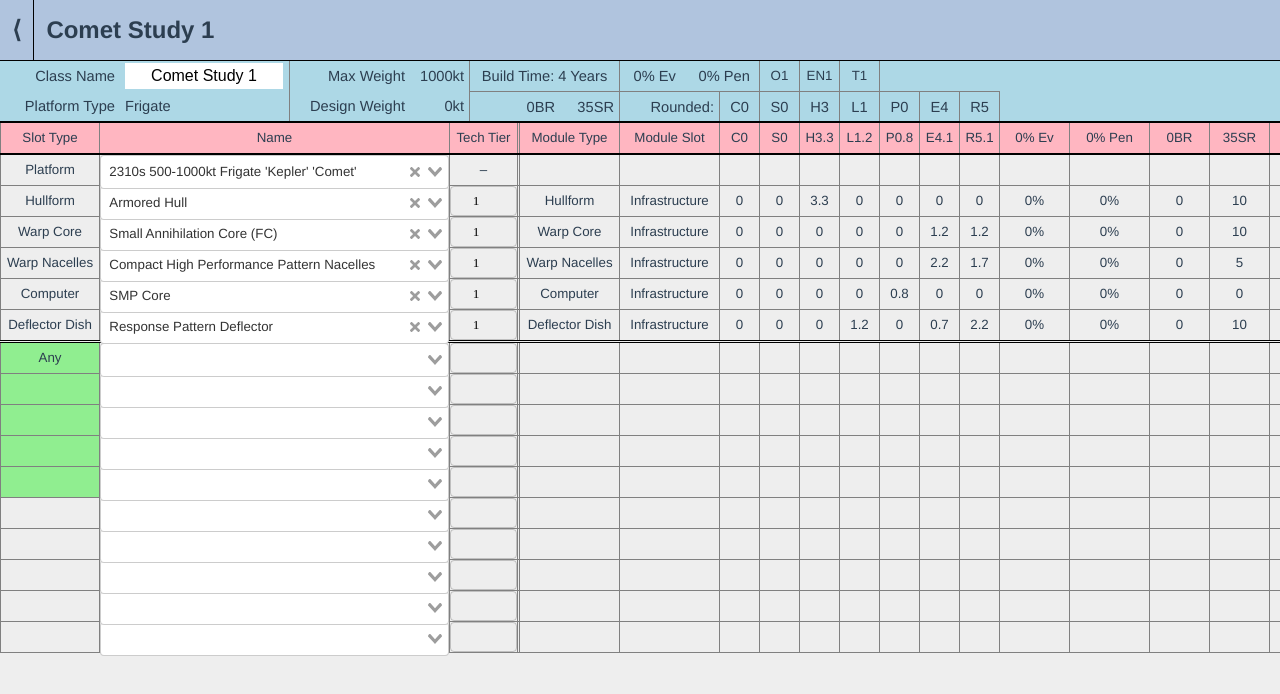
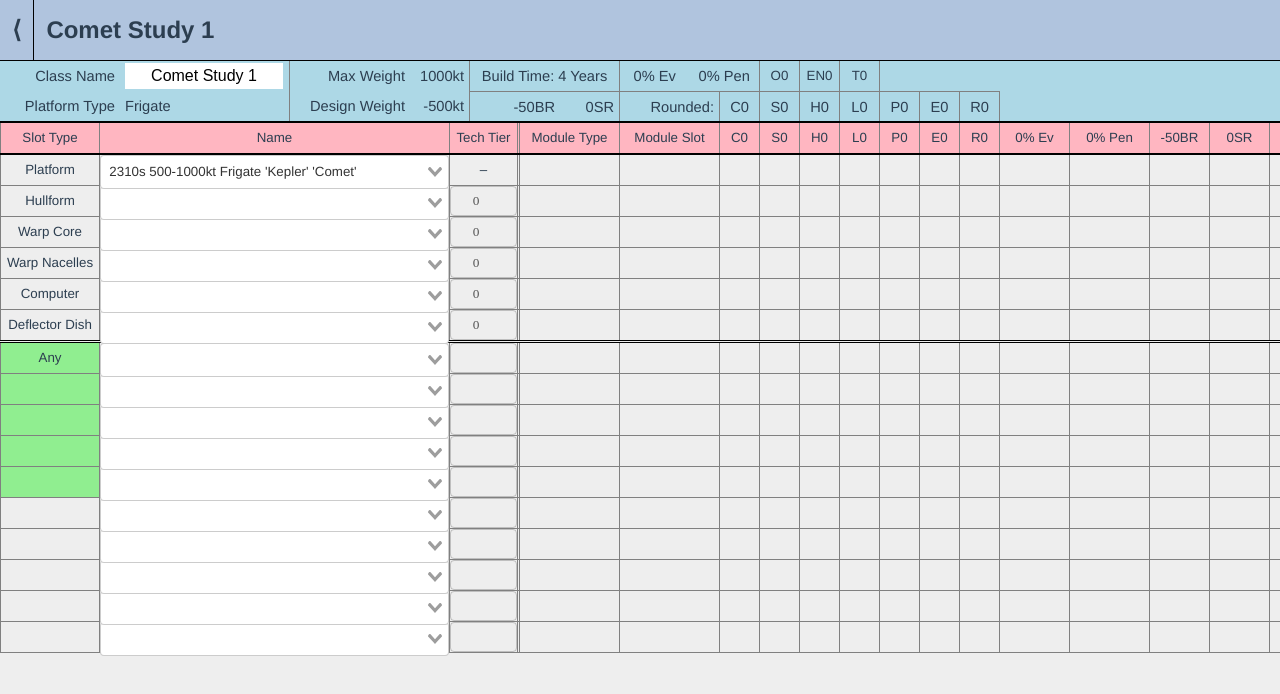
Before and after one commit to OnAGravitasHunt/ship-designer-new, a Vue app: page /create in a window 1280 px wide. Shown: the top 694 px of the page. Built offline with nearby package versions, Linux system fonts and the light colour scheme.

Commit message:
prevent overwrite when changing platform, allow when clearing design

```diff
--- a/src/App.vue
+++ b/src/App.vue
@@ -13,7 +13,10 @@
 <script>
 export default {
   mounted () {
-    this.$store.dispatch('setPlatform', this.$store.state.design.platform)
+    this.$store.dispatch('setPlatform', {
+      name: this.$store.state.design.platform,
+      overwrite: true
+    })
   }
 }
 </script>
--- a/src/components/design/DesignPageHeader.vue
+++ b/src/components/design/DesignPageHeader.vue
@@ -1,6 +1,6 @@
 <template>
   <div class="page-header">
-    <div class="header-item" style="border-right: 1px solid black;" @click="saveDesign">
+    <div class="header-item back-button" @click="saveDesign">
       &lang;
     </div>
     <div class="header-item">
@@ -25,8 +25,10 @@ export default {
         stats: this.$store.getters.totalStats,
         design
       }
+      // TODO: account for editing a design
       this.$store.commit('addDesign', savedDesign)
       this.$router.push('/')
+      this.$store.dispatch('clearDesign')
     }
   }
 }
@@ -45,4 +47,8 @@ export default {
   display: inline-block;
   padding: 0 12px;
 }
+.back-button {
+  border-right: 1px solid black;
+  cursor: pointer;
+}
 </style>
--- a/src/components/design/DesignTable.vue
+++ b/src/components/design/DesignTable.vue
@@ -58,7 +58,7 @@ export default {
 .design-table-body {
   flex: 1 1 auto;
   overflow-y: auto;
-  padding-bottom: 100px;
+  padding-bottom: 380px;
   overflow-x: hidden;
   width: 100vw;
   min-width: 1390px;
--- a/src/components/design/DesignTablePlatformRow.vue
+++ b/src/components/design/DesignTablePlatformRow.vue
@@ -9,6 +9,7 @@
       <v-select
         class="module-selector"
         v-model="moduleName"
+        :clearable="false"
         :options="[...permittedPlatforms.map(m => m.name)]"
       />
     </div>
@@ -30,8 +31,8 @@ export default {
       get () {
         return this.$store.state.design.platform
       },
-      set (val) {
-        this.$store.dispatch('setPlatform', val)
+      set (name) {
+        this.$store.dispatch('setPlatform', { name })
       }
     },
     permittedPlatforms () {
--- a/src/components/designList/DesignList.vue
+++ b/src/components/designList/DesignList.vue
@@ -75,6 +75,7 @@ export default {
 .design-list-table {
   text-align: center;
   overflow: auto;
+  /* min-width: 900px; */
   padding-bottom: 30px;
 }
 .list-row {
@@ -100,6 +101,7 @@ export default {
 .table-body {
   max-height: 250px;
   overflow-y: auto;
+  min-width: 900px;
   border-bottom: 2px solid black;
   font-size: 11pt;
 }
--- a/src/components/designList/ShipDesign.vue
+++ b/src/components/designList/ShipDesign.vue
@@ -6,7 +6,9 @@
     <div class="table-cell">{{shipStats}}</div>
     <div class="table-cell">{{crewing}}</div>
     <div class="table-cell">{{resources}}</div>
-    <div class="table-cell"></div>
+    <div class="table-cell">
+      <div class="edit-button">Edit</div>
+    </div>
   </div>
 </template>
 
@@ -85,4 +87,12 @@ export default {
 .table-cell:last-child {
   border-right: 1px solid black;
 }
+.edit-button {
+  background-color: lightgrey;
+  border-radius: 10px;
+  height: 28px;
+  line-height: 28px;
+  margin: 2px;
+  cursor: pointer;
+}
 </style>
--- a/src/store/design.js
+++ b/src/store/design.js
@@ -6,33 +6,7 @@ export default {
     className: 'Comet Study 1',
     platformGrade: 1, // should be looked up based on platform
     platform: "2310s 500-1000kt Frigate 'Kepler' 'Comet'",
-    slots: [
-      {
-        module: 'Armored Hull',
-        techTier: 1,
-        required: true
-      },
-      {
-        module: 'Small Annihilation Core (FC)',
-        techTier: 1,
-        required: true
-      },
-      {
-        module: 'Compact High Performance Pattern Nacelles',
-        techTier: 1,
-        required: true
-      },
-      {
-        module: 'SMP Core',
-        techTier: 1,
-        required: true
-      },
-      {
-        module: 'Response Pattern Deflector',
-        techTier: 1,
-        required: true
-      }
-    ]
+    slots: []
   },
   getters: {
     totalStats (state, getters, rootState) {
@@ -80,7 +54,7 @@ export default {
     }
   },
   actions: {
-    setPlatform ({ commit, rootState, rootGetters }, name) {
+    setPlatform ({ commit, state, rootState, rootGetters }, { name, overwrite = false }) {
       let platformData = rootState.library.platforms.filter(p => p.name === name)[0]
       let reqSlots = platformData.slotsMin
       let optSlots = platformData.slotsMax - reqSlots
@@ -89,9 +63,19 @@ export default {
         ...new Array(reqSlots).fill({ ...rootGetters.emptySlot, required: true }),
         ...new Array(optSlots).fill(rootGetters.emptySlot)
       ]
+      if (!overwrite) {
+        slots = slots.map((s, i) => {
+          return state.slots[i] && state.slots[i].module ? state.slots[i] : s
+        })
+      }
+
       commit('setPlatformName', name)
       commit('setSlots', slots)
       commit('setPlatformGrade', platformData.grade)
+    },
+    // clear design
+    clearDesign ({ dispatch, rootState }) {
+      dispatch('setPlatform', { name: rootState.library.platforms[0].name, overwrite: true })
     }
   }
 }
--- a/src/store/library.js
+++ b/src/store/library.js
@@ -63,32 +63,32 @@ export default {
     defaultSlots () {
       return [
         {
-          module: 'Armored Hull',
-          techTier: 1,
+          module: null,
+          techTier: 0,
           required: true,
           computedProperties: {}
         },
         {
-          module: 'Small Annihilation Core (FC)',
-          techTier: 1,
+          module: null,
+          techTier: 0,
           required: true,
           computedProperties: {}
         },
         {
-          module: 'Compact High Performance Pattern Nacelles',
-          techTier: 1,
+          module: null,
+          techTier: 0,
           required: true,
           computedProperties: {}
         },
         {
-          module: 'SMP Core',
-          techTier: 1,
+          module: null,
+          techTier: 0,
           required: true,
           computedProperties: {}
         },
         {
-          module: 'Response Pattern Deflector',
-          techTier: 1,
+          module: null,
+          techTier: 0,
           required: true,
           computedProperties: {}
         }
```
